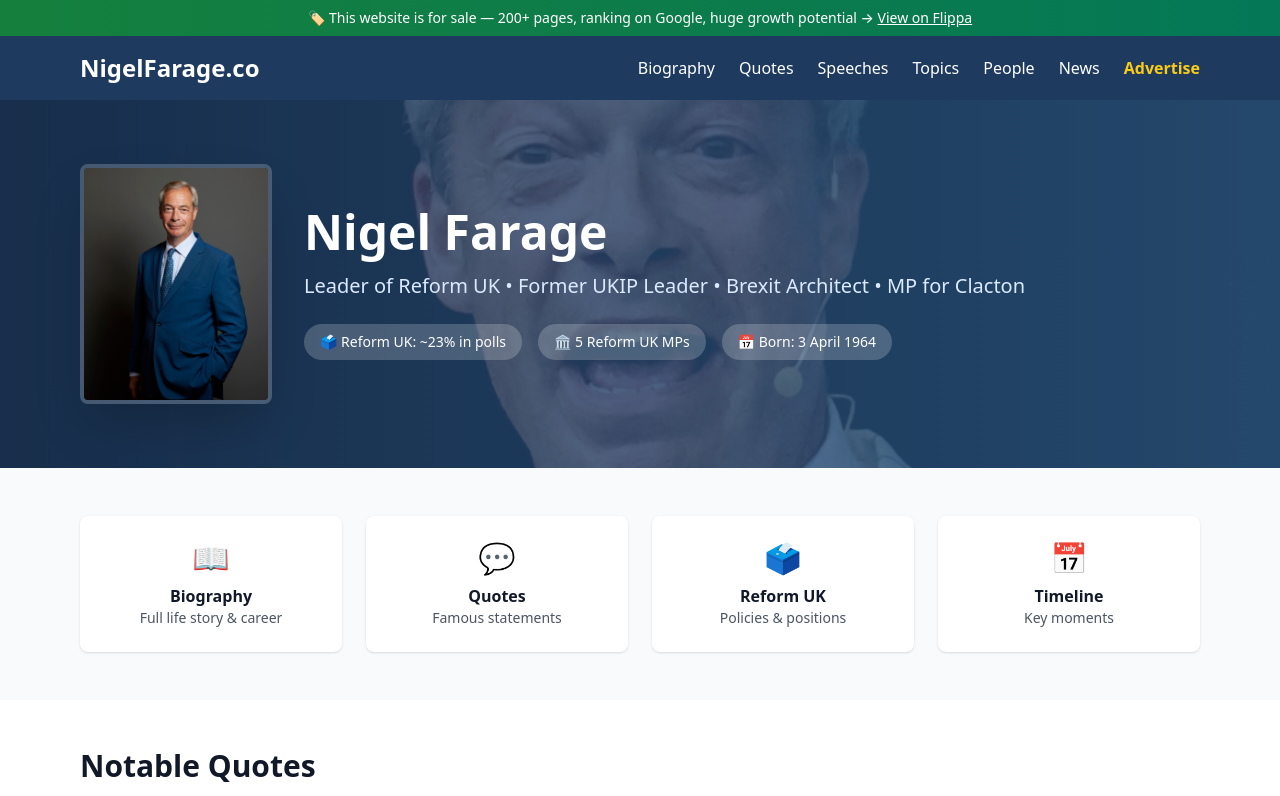
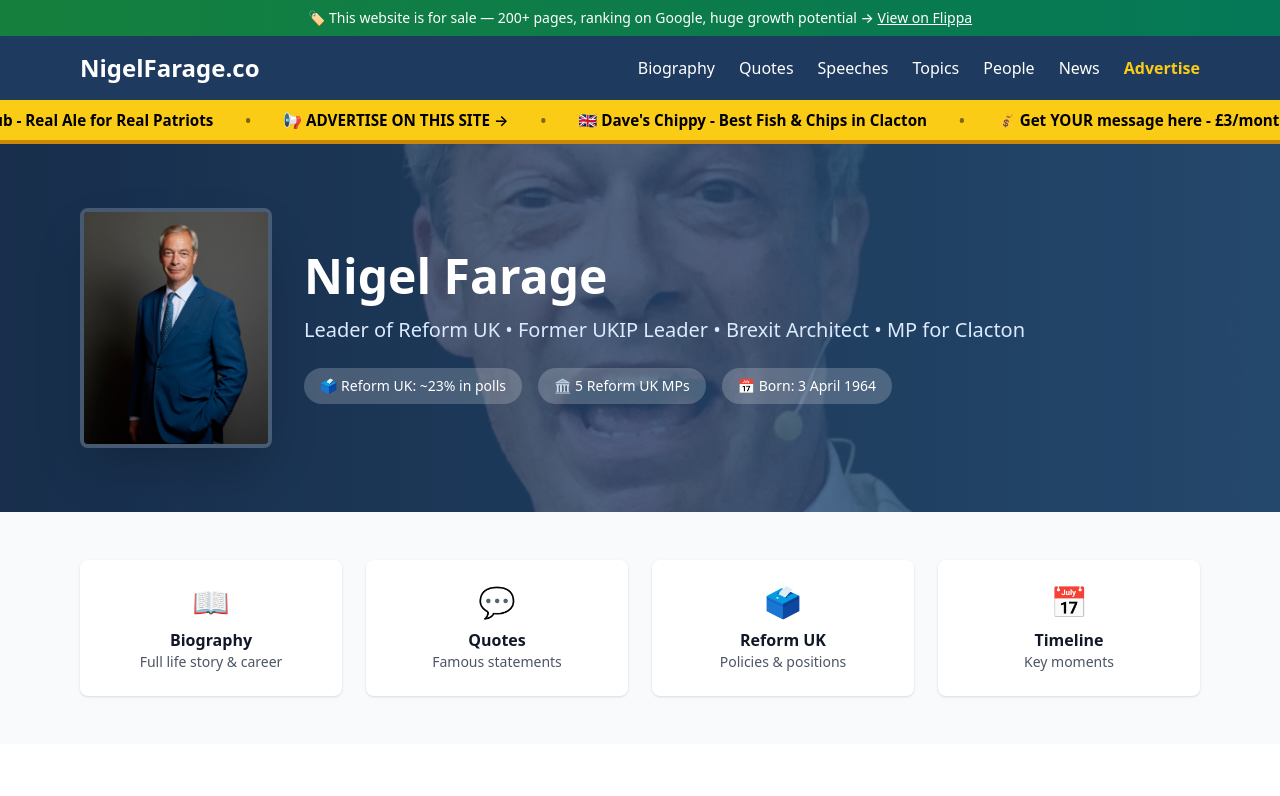
Before and after one commit to 00dkeati/nigelfarage-co, a Next.js app: page / in a window 1280 px wide. Shown: the top 796 px of the page. Built offline with nearby package versions, Linux system fonts and the light colour scheme.

Commit message:
Add scrolling ticker to homepage with Advertise Here CTAs
- Live ticker bar at top of homepage
- Mix of demo ads and 'YOUR AD HERE' / 'ADVERTISE' messages
- Entire ticker is clickable, links to /advertise
- Shows visitors exactly what their ad would look like

```diff
--- a/app/page.tsx
+++ b/app/page.tsx
@@ -13,8 +13,34 @@
   const latestEvents = timeline.slice(-3).reverse()
   const featuredQuotes = quotes.slice(0, 3)
 
+  // Demo ticker messages - mix of examples + advertise CTA
+  const tickerMessages = [
+    "🎯 YOUR AD HERE - From £3/month",
+    "🍺 Visit the Brexit Pub - Real Ale for Real Patriots",
+    "📢 ADVERTISE ON THIS SITE →",
+    "🇬🇧 Dave's Chippy - Best Fish & Chips in Clacton",
+    "💰 Get YOUR message here - £3/month",
+    "☕ Greggs: Now serving sovereignty with every sausage roll",
+  ]
+
   return (
     <div>
+      {/* TICKER BAR */}
+      <a href="/advertise" className="block">
+        <div className="bg-yellow-400 text-black py-2 overflow-hidden border-b-4 border-yellow-600 hover:bg-yellow-300 transition-colors cursor-pointer">
+          <div className="ticker-wrapper">
+            <div className="ticker-content">
+              {[...tickerMessages, ...tickerMessages].map((msg, i) => (
+                <span key={i} className="ticker-item">
+                  {msg}
+                  <span className="ticker-separator">•</span>
+                </span>
+              ))}
+            </div>
+          </div>
+        </div>
+      </a>
+
       {/* Hero Section */}
       <section className="bg-gradient-to-r from-[#1e3a5f] to-[#2d5a87] text-white py-16 relative overflow-hidden">
         <div className="absolute inset-0 opacity-20">
```
